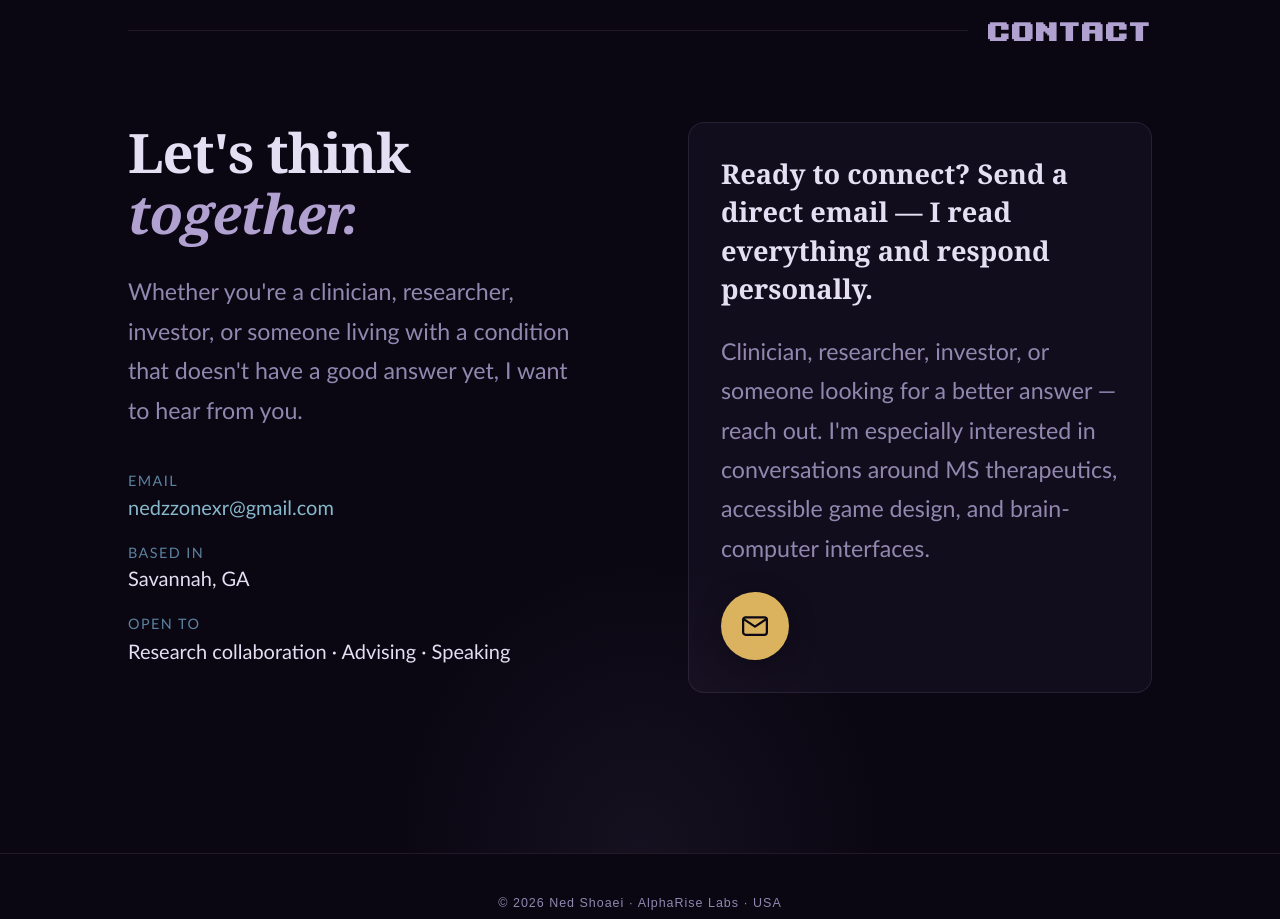
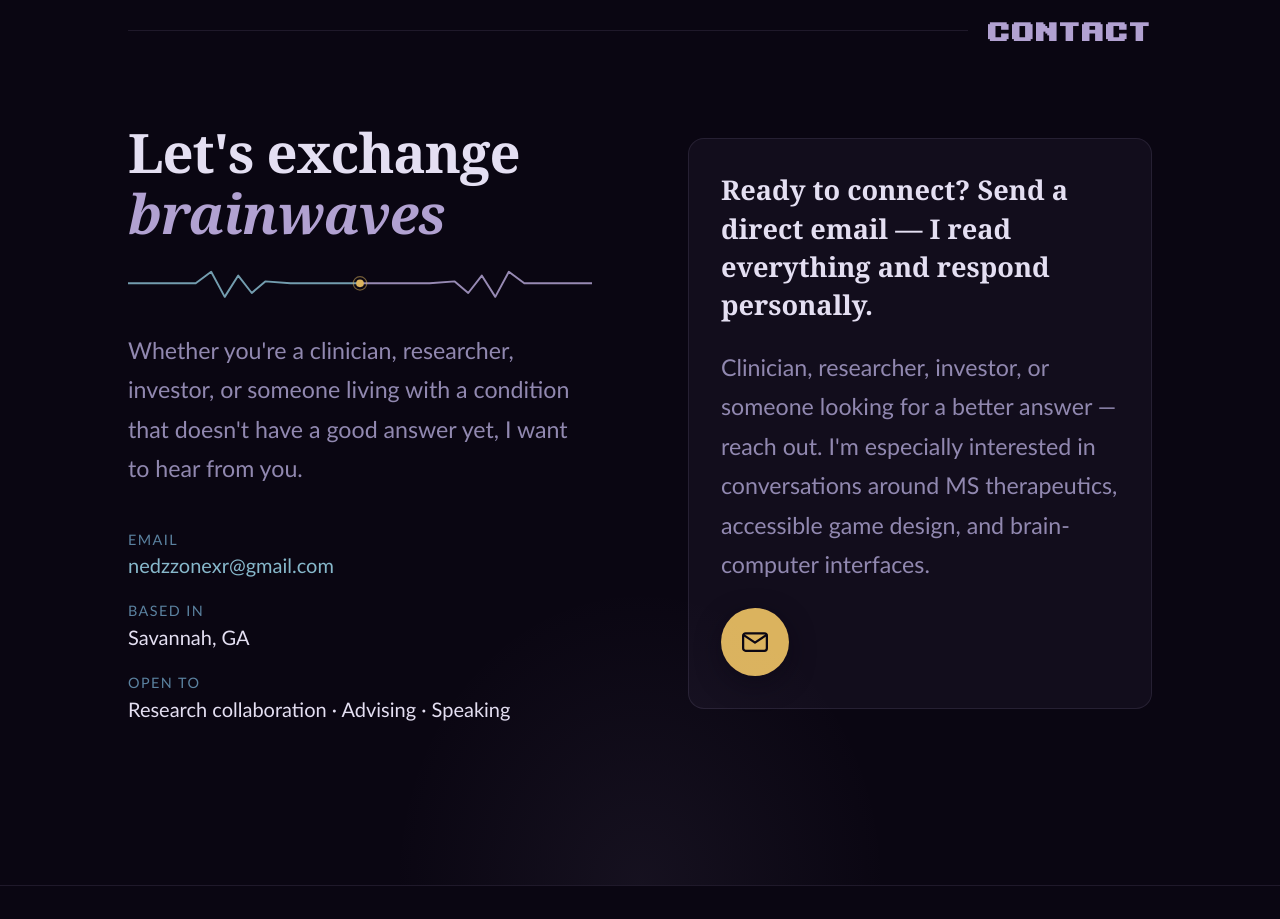
Before and after one commit to NedzZone/alphariselabs-site, a React (Vite) app: page / in a window 1280 px wide. Shown: the part 4740-5659 px from the top of the page. Built offline with nearby package versions, Linux system fonts and the light colour scheme.

Commit message:
Contact heading + full-width connecting-brainwaves figure
"Let's exchange brainwaves" with a wider SVG (w-full) of two brainwaves
meeting at a gold node, spanning the heading line.

Co-Authored-By: Claude Opus 4.8 (1M context) <noreply@anthropic.com>

```diff
--- a/src/app/components/Contact.tsx
+++ b/src/app/components/Contact.tsx
@@ -67,9 +67,19 @@ export function Contact() {
                 color: "var(--foreground)",
                 letterSpacing: "-0.02em",
               }}>
-                Let's think{" "}
-                <em style={{ fontStyle: "italic", color: "var(--accent)" }}>together.</em>
+                Let's exchange{" "}
+                <em style={{ fontStyle: "italic", color: "var(--accent)" }}>brainwaves</em>
               </h2>
+
+              {/* Two brainwaves connecting — fills the line */}
+              <svg className="mt-5 w-full" viewBox="0 0 480 40" fill="none" aria-hidden="true">
+                <polyline points="0,20 70,20 86,8 100,34 114,12 128,30 142,18 168,20 240,20"
+                  stroke="var(--secondary)" strokeWidth="2" strokeLinecap="round" strokeLinejoin="round" opacity="0.85" />
+                <polyline points="240,20 312,20 338,18 352,30 366,12 380,34 394,8 410,20 480,20"
+                  stroke="var(--accent)" strokeWidth="2" strokeLinecap="round" strokeLinejoin="round" opacity="0.85" />
+                <circle cx="240" cy="20" r="7" stroke="var(--primary)" strokeWidth="1.2" opacity="0.5" />
+                <circle cx="240" cy="20" r="4" fill="var(--primary)" />
+              </svg>
 
               {/* Calibri Regular */}
               <p className="mt-7" style={{
```
